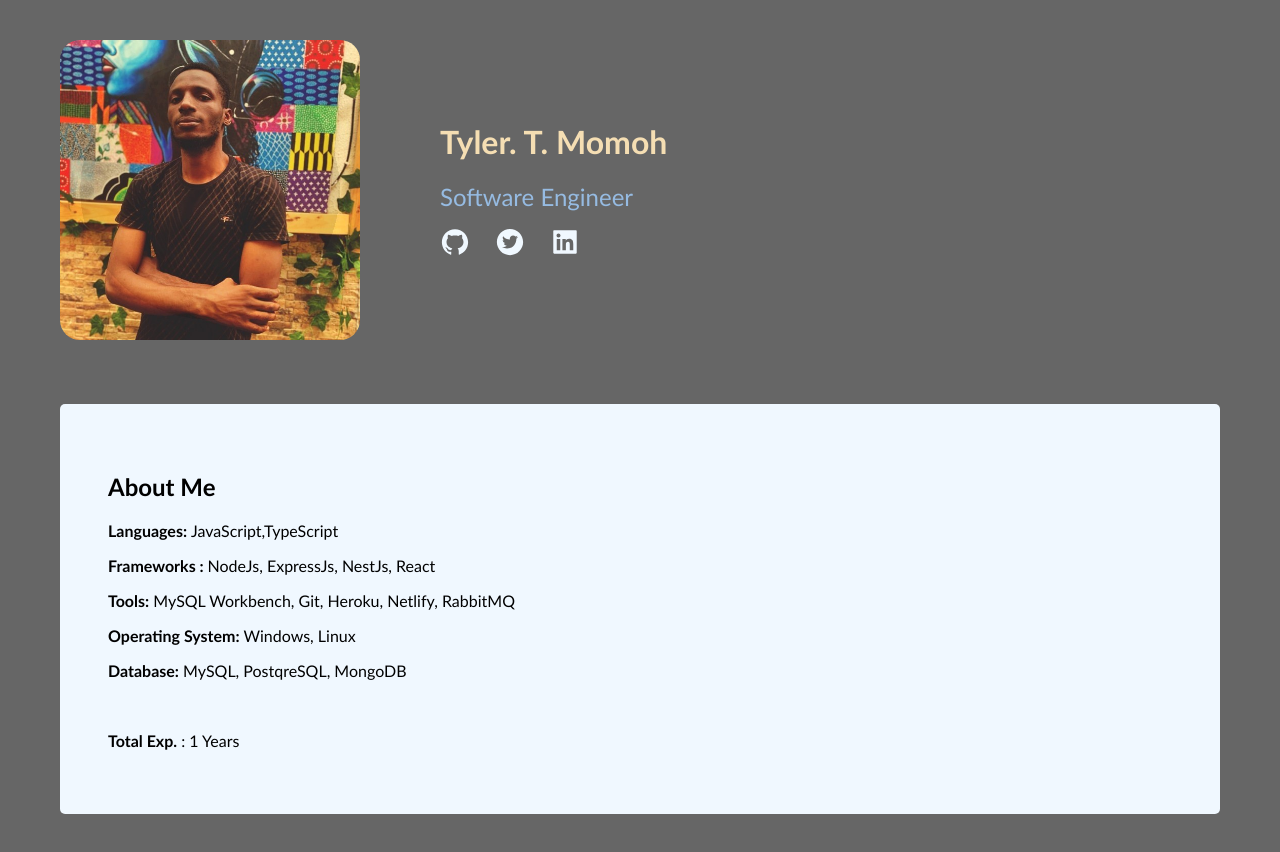
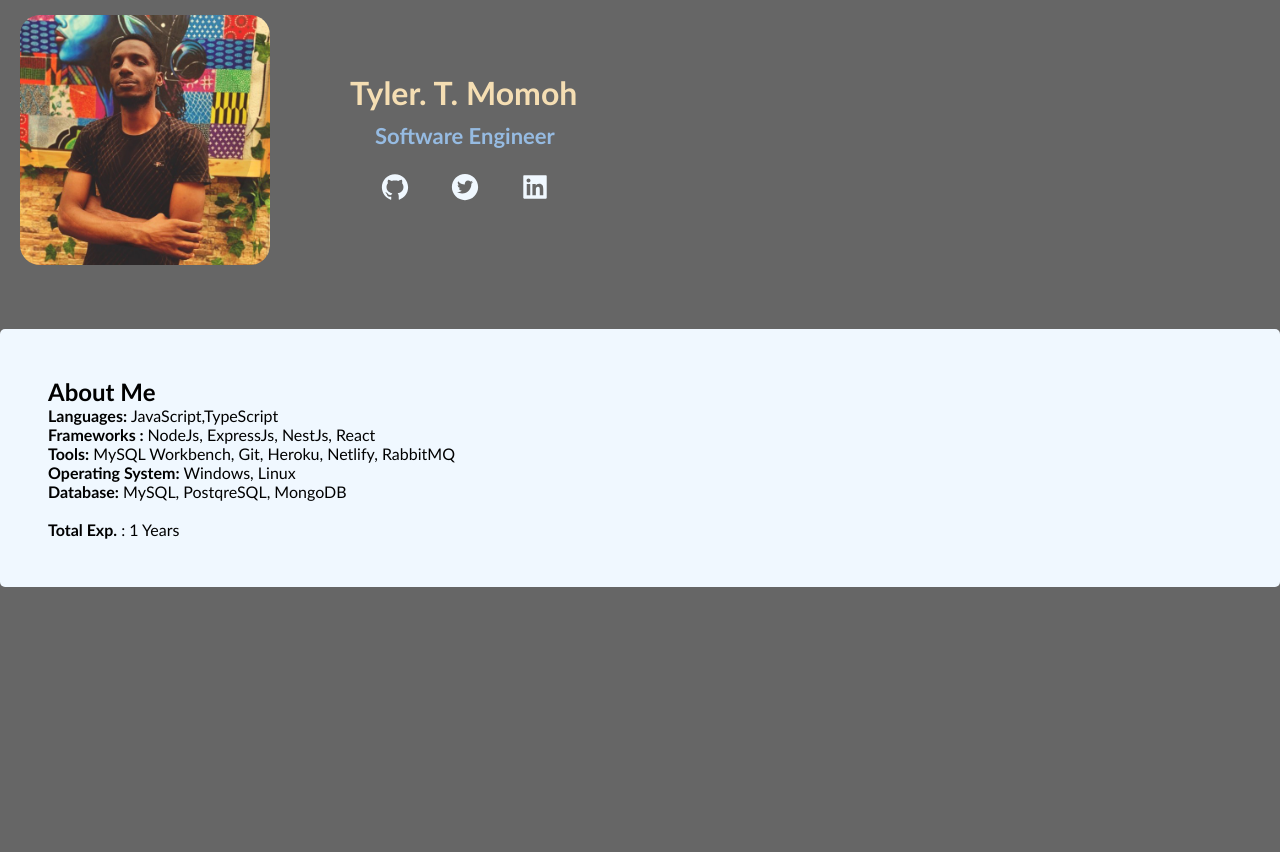
Before and after one commit to tylerjusfly/react-portfolio, a React (Vite) app: page / in a window 1280 px wide. After the commit the page ends 800 px from the top, so only its background shows below. Built offline with nearby package versions, Linux system fonts and the light colour scheme.

Commit message:
adding scss

```diff
--- /dev/null
+++ b/src/_config.scss
@@ -0,0 +1,16 @@
+$background-color :  #666;
+$text-color : #fff;
+
+// resets
+*{
+    box-sizing: border-box;
+    margin: 0;
+    padding: 0;
+   font-family: 'Trebuchet MS', 'Lucida Sans Unicode', Arial, sans-serif;
+}
+
+@mixin Large-Screen {
+    @media (min-width: 768px){
+            @content
+        }
+}
--- a/src/components/Profile/Profile.jsx
+++ b/src/components/Profile/Profile.jsx
@@ -1,4 +1,4 @@
-import './profile.css'
+import './css/profile.css'
 import ProfileImg from '../../assets/images/profile.jpg'
 import { AiFillLinkedin, AiFillGithub ,AiFillTwitterCircle,} from 'react-icons/ai'
 
--- /dev/null
+++ b/src/components/Profile/css/profile.css
@@ -0,0 +1,76 @@
+* {
+  box-sizing: border-box;
+  margin: 0;
+  padding: 0;
+  font-family: "Trebuchet MS", "Lucida Sans Unicode", Arial, sans-serif;
+}
+
+body {
+  background-color: #666;
+  color: #fff;
+  height: 100vh;
+}
+
+a {
+  color: aliceblue;
+  text-decoration: none;
+}
+
+.header {
+  display: flex;
+  flex-direction: column;
+  gap: 2rem;
+  justify-content: center;
+  padding-top: 15px;
+}
+.header .profile-content {
+  align-self: center;
+}
+.header .profile-image {
+  border-radius: 20px;
+  width: 250px;
+  height: auto;
+  align-self: center;
+}
+.header .fullname {
+  color: wheat;
+}
+.header .desc {
+  font-weight: 700;
+  font-size: 22px;
+  padding: 5px 25px;
+  margin-bottom: 10px;
+  color: #96bbe2;
+}
+.header .social-list-inline {
+  display: flex;
+  flex-direction: row;
+  gap: 20px;
+  justify-content: center;
+  align-items: center;
+}
+.header .social-list-inline li {
+  list-style: none;
+}
+.header .social-list-inline li a {
+  font-size: 30px;
+}
+
+@media (min-width: 768px) {
+  .header {
+    display: flex;
+    flex-direction: row;
+    gap: 5rem;
+    justify-content: flex-start;
+    padding-left: 20px;
+  }
+  .header .desc {
+    padding-top: 10px;
+  }
+  .header .social-list-inline {
+    display: flex;
+    flex-direction: row;
+    gap: 40px;
+    padding-top: 8px;
+  }
+}/*# sourceMappingURL=profile.css.map */
--- /dev/null
+++ b/src/components/Profile/css/profile.scss
@@ -0,0 +1,91 @@
+@import '../../../config';
+
+@mixin flex-gap($direction, $gap){
+    display: flex;
+    flex-direction: $direction;
+    gap: $gap;
+
+}
+
+body{
+    background-color: $background-color;
+    color: $text-color;
+    height: 100vh;
+  }
+//   global settings
+  a{
+    color: aliceblue;
+    text-decoration: none
+  }
+
+.header {
+   @include flex-gap(column, 2rem);
+   justify-content: center;
+   padding-top: 15px;
+
+    .profile-content{
+        align-self: center;
+        }
+    .profile-image{
+        border-radius: 20px;
+        width: 250px;
+        height: auto;
+        align-self: center;
+        }
+        .fullname{
+            color: wheat;
+          }
+        .desc{
+            font-weight: 700;
+            font-size: 22px;
+            padding: 5px 25px;
+            margin-bottom: 10px;
+            color: #96bbe2;
+        }
+        .social-list-inline{
+            @include flex-gap(row, 20px);
+            justify-content: center;
+            align-items: center;
+            li{
+                list-style: none;
+                a{
+                    font-size: 30px;
+                }
+            }
+        }
+  }
+   @include Large-Screen{
+        .header{
+            @include flex-gap(row, 5rem);
+            justify-content: flex-start;
+            padding-left: 20px;
+            .desc{
+                padding-top: 10px;
+            }
+            .social-list-inline{
+                @include flex-gap(row,40px);
+                padding-top: 8px;
+            }
+        }
+   }
+
+
+
+
+
+
+
+
+
+
+
+//    li a{
+//
+//   }
+
+//   @media (max-width: 715px) {
+//     .header {
+//       flex-direction: column;
+//       align-items: center;
+//       gap: 3rem;
+//     }
--- a/src/components/Profile/profile.css
+++ /dev/null
@@ -1,58 +0,0 @@
-*{
-    font-family: 'Trebuchet MS', 'Lucida Sans Unicode', Arial, sans-serif;
-    padding: 0;
-}
-
-body{
-  margin: 40px 60px;
-  background-color: #666;
-  color: #fff;
-}
-
-.header {
-    display: flex;
-    gap: 5rem;
-    border-top: 10px;
-  }
-  .profile-content{
-    align-self: center;
-  }
-
-  .profile-image{
-    border-radius: 20px;
-    width: 300px;
-    height: auto;
-  }
-
-  .fullname{
-    color: wheat;
-
-  }
-.desc{
-    font-weight: 400;
-    font-size: 24px;
-    margin-top: 0;
-    margin-bottom: 15px;
-    color: #96bbe2;
-}
-
-  .social-list-inline{
-    display: flex;
-    gap: 25px;
-  }
-  .social-list-inline li{
-    list-style: none;
-  }
-   li a{
-    font-size: 30px;
-    color: aliceblue;
-  }
-
-  @media (max-width: 715px) {
-    .header {
-      flex-direction: column;
-      align-items: center;
-      gap: 3rem;
-    }
-
-  }
```
Also changed, not shown: 1 other file (tests, documents, lock files or other folders).
